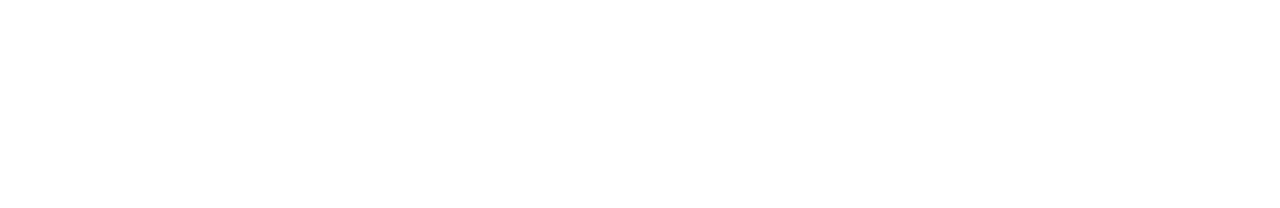
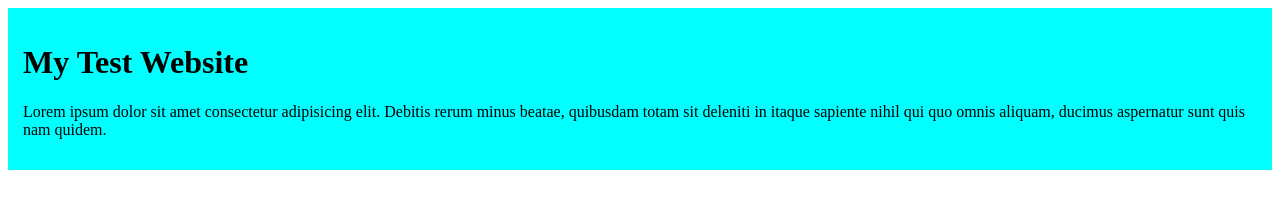
Before and after one commit to iftekharrafi-web/my-test-git-repo, a plain HTML site: page index.html in a window 1280 px wide. Drawn offline with Linux system fonts and the light colour scheme.

Commit message:
first code push

```diff
--- a/index.html
+++ b/index.html
@@ -4,8 +4,21 @@
     <meta charset="UTF-8">
     <meta name="viewport" content="width=device-width, initial-scale=1.0">
     <title>My Test Git Repo</title>
+    <link rel="stylesheet" href="style/style.css">
 </head>
 <body>
+    <div>
+        <h1>My Test Website</h1>
+
+            <p>Lorem ipsum dolor sit amet consectetur
+                adipisicing elit. Debitis rerum minus
+                beatae, quibusdam totam sit deleniti in
+                itaque sapiente nihil qui quo omnis
+                aliquam, ducimus aspernatur sunt
+                 quis nam quidem.</p>
+
+
+    </div>
 
 </body>
 </html>
--- /dev/null
+++ b/style/style.css
@@ -0,0 +1,5 @@
+div {
+    background-color: aqua;
+    padding: 15px;
+
+}
```
